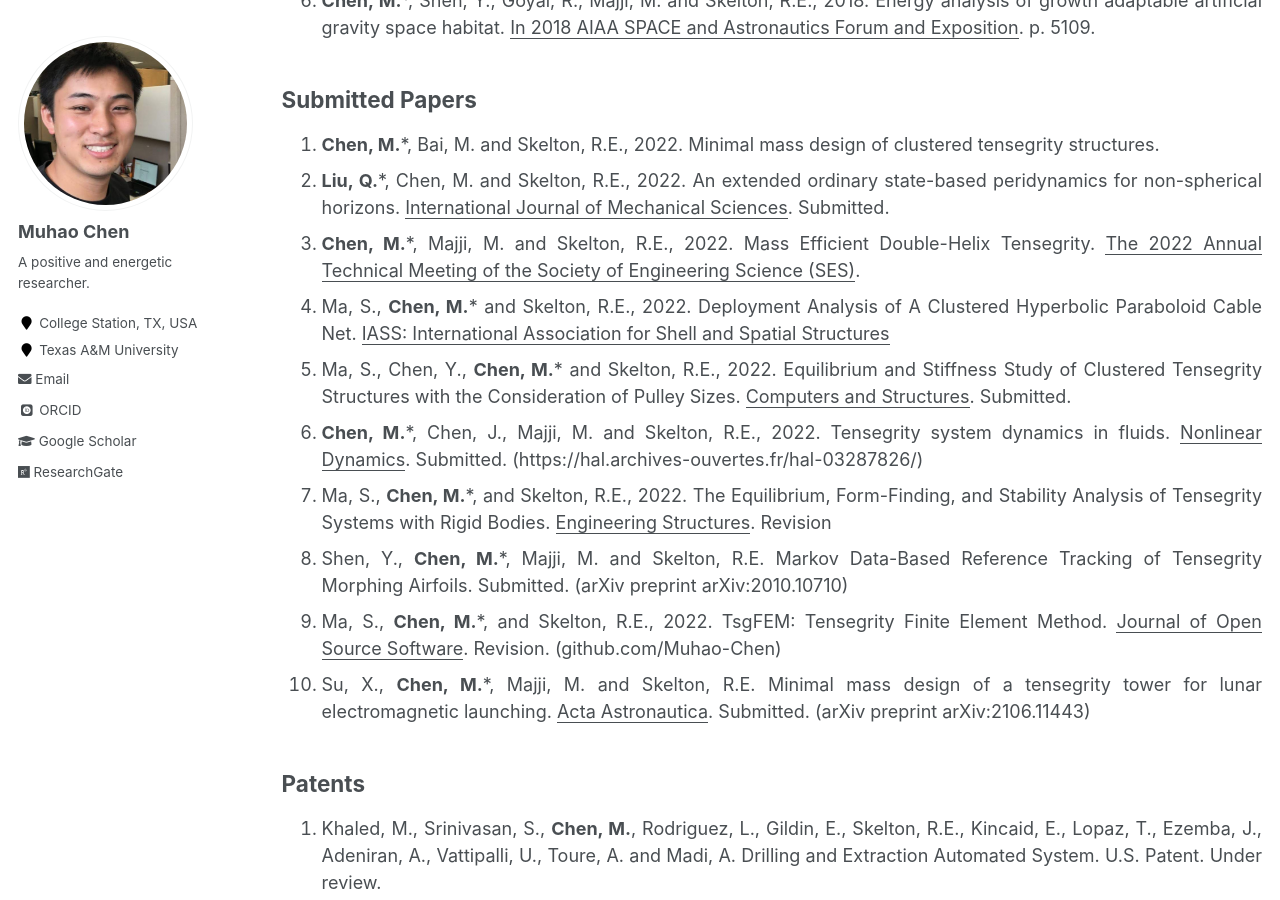
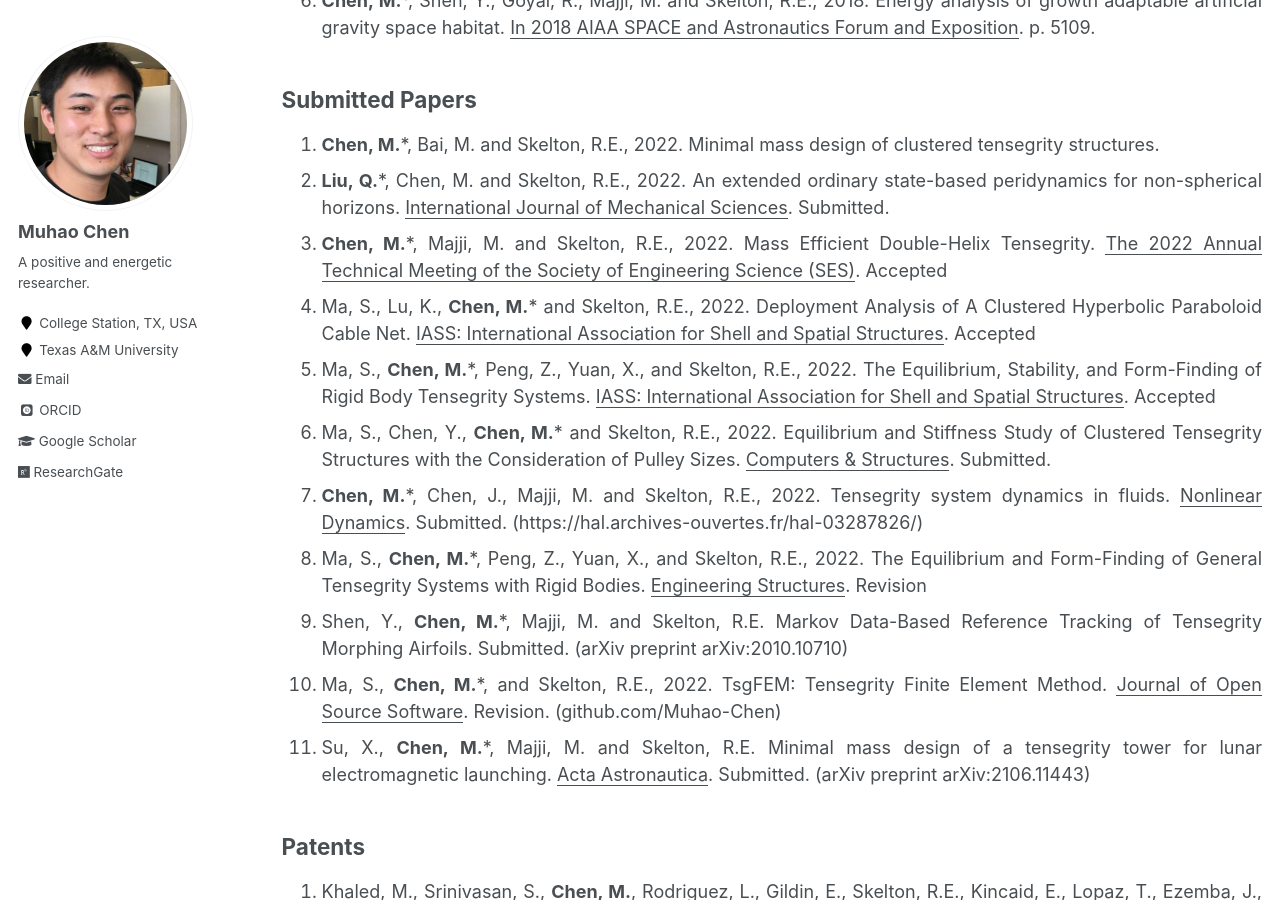
Before and after one commit to Muhao-Chen/muhao-chen.github.io, a Jekyll site: the page built from _pages/publication.md, in a window 1280 px wide and 900 px high, scrolled down 1596 px. Built offline with Jekyll 4.4.1, drawn with Linux system fonts in a browser that asks for light colours; some web fonts are replaced.

Commit message:
Update publication.md

```diff
--- a/_pages/publication.md
+++ b/_pages/publication.md
@@ -39,11 +39,12 @@ His citation profile is in [Google Scholar](https://scholar.google.com/citations
 ## Submitted Papers
 1. **Chen, M.***, Bai, M. and Skelton, R.E., 2022. Minimal mass design of clustered tensegrity structures.
 1. **Liu, Q.***, Chen, M. and Skelton, R.E., 2022. An extended ordinary state-based peridynamics for non-spherical horizons. <u>International Journal of Mechanical Sciences</u>. Submitted.
-1. **Chen, M.***, Majji, M. and Skelton, R.E., 2022. Mass Efficient Double-Helix Tensegrity. <u>The 2022 Annual Technical Meeting of the Society of Engineering Science (SES)</u>.
-1. Ma, S., **Chen, M.*** and Skelton, R.E., 2022. Deployment Analysis of A Clustered Hyperbolic Paraboloid Cable Net. <u>IASS: International Association for Shell and Spatial Structures</u>
-1. Ma, S., Chen, Y., **Chen, M.*** and Skelton, R.E., 2022. Equilibrium and Stiffness Study of Clustered Tensegrity Structures with the Consideration of Pulley Sizes. <u>Computers and Structures</u>. Submitted.
+1. **Chen, M.***, Majji, M. and Skelton, R.E., 2022. Mass Efficient Double-Helix Tensegrity. <u>The 2022 Annual Technical Meeting of the Society of Engineering Science (SES)</u>. Accepted
+1. Ma, S., Lu, K., **Chen, M.*** and Skelton, R.E., 2022. Deployment Analysis of A Clustered Hyperbolic Paraboloid Cable Net. <u>IASS: International Association for Shell and Spatial Structures</u>. Accepted
+1. Ma, S., **Chen, M.***, Peng, Z., Yuan, X., and Skelton, R.E., 2022. The Equilibrium, Stability, and Form-Finding of Rigid Body Tensegrity Systems. <u>IASS: International Association for Shell and Spatial Structures</u>. Accepted
+1. Ma, S., Chen, Y., **Chen, M.*** and Skelton, R.E., 2022. Equilibrium and Stiffness Study of Clustered Tensegrity Structures with the Consideration of Pulley Sizes. <u>Computers & Structures</u>. Submitted.
 1. **Chen, M.***, Chen, J., Majji, M. and Skelton, R.E., 2022. Tensegrity system dynamics in fluids. <u>Nonlinear Dynamics</u>. Submitted. (https://hal.archives-ouvertes.fr/hal-03287826/)
-1. Ma, S., **Chen, M.***, and Skelton, R.E., 2022. The Equilibrium, Form-Finding, and Stability Analysis of Tensegrity Systems with Rigid Bodies. <u>Engineering Structures</u>. Revision
+1. Ma, S., **Chen, M.***, Peng, Z., Yuan, X., and Skelton, R.E., 2022. The Equilibrium and Form-Finding of General Tensegrity Systems with Rigid Bodies. <u>Engineering Structures</u>. Revision
 1. Shen, Y., **Chen, M.***, Majji, M. and Skelton, R.E. Markov Data-Based Reference Tracking of Tensegrity Morphing Airfoils. Submitted. (arXiv preprint arXiv:2010.10710)
 1. Ma, S., **Chen, M.***, and Skelton, R.E., 2022. TsgFEM: Tensegrity Finite Element Method. <u>Journal of Open Source Software</u>. Revision. (github.com/Muhao-Chen)
 1. Su, X., **Chen, M.***, Majji, M. and Skelton, R.E. Minimal mass design of a tensegrity tower for lunar electromagnetic launching. <u>Acta Astronautica</u>. Submitted. (arXiv preprint arXiv:2106.11443)
```
